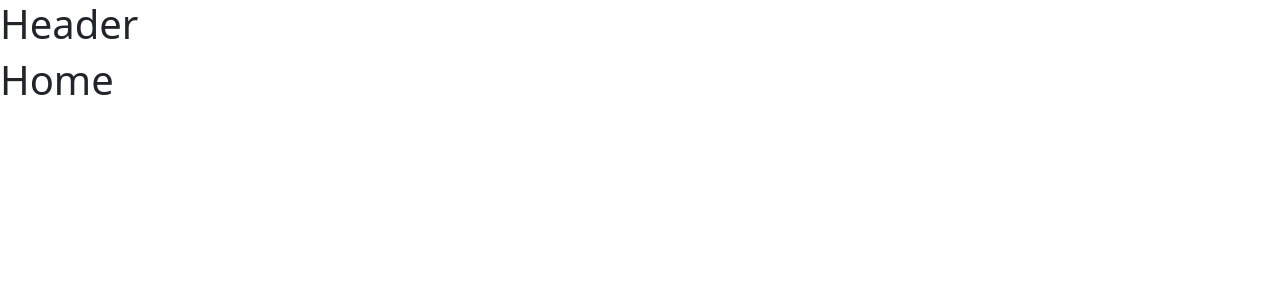
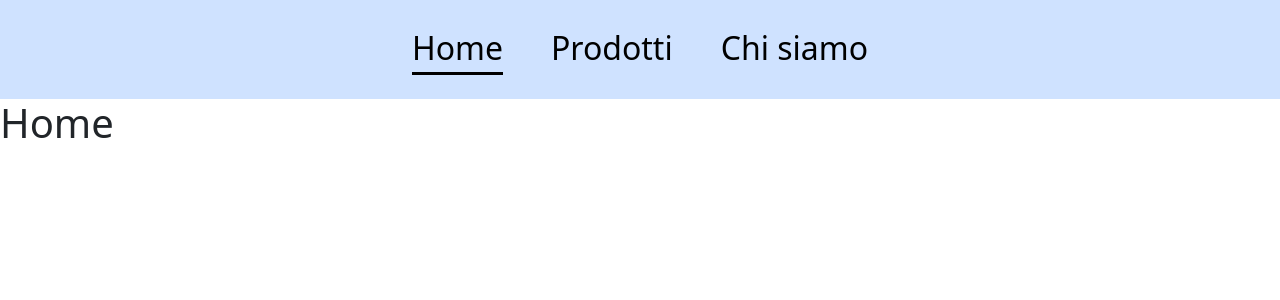
Before and after one commit to pierluigi-ruffolo/react-router, a React (Vite) app: page / in a window 1280 px wide. Shown: the top 300 px of the page. Built offline with nearby package versions, Linux system fonts and the light colour scheme.

Commit message:
implemento nav bar

```diff
--- /dev/null
+++ b/src/components/Nav.jsx
@@ -0,0 +1,32 @@
+import { NavLink } from "react-router-dom";
+
+export default function Nav() {
+  const links = [
+    {
+      title: "Home",
+      path: "/",
+    },
+    {
+      title: "Prodotti",
+      path: "/Prodotti",
+    },
+    {
+      title: "Chi siamo",
+      path: "/ChiSiamo",
+    },
+  ];
+
+  return (
+    <>
+      {links.map((link, index) => (
+        <NavLink
+          key={index}
+          className="text-decoration-none text-black"
+          to={link.path}
+        >
+          {link.title}
+        </NavLink>
+      ))}
+    </>
+  );
+}
--- a/src/index.css
+++ b/src/index.css
@@ -0,0 +1,3 @@
+.active {
+  border-bottom: 3px solid black;
+}
--- a/src/layouts/DefaultLayout.jsx
+++ b/src/layouts/DefaultLayout.jsx
@@ -1,10 +1,11 @@
 import { Outlet } from "react-router-dom";
+import Nav from "../components/Nav";
 
 export default function DefaultLayout() {
   return (
     <>
-      <header>
-        <h1>Header</h1>
+      <header className="p-4 d-flex justify-content-center gap-5 fs-2 bg-primary-subtle">
+        <Nav />
       </header>
       <main>
         <Outlet />
```
